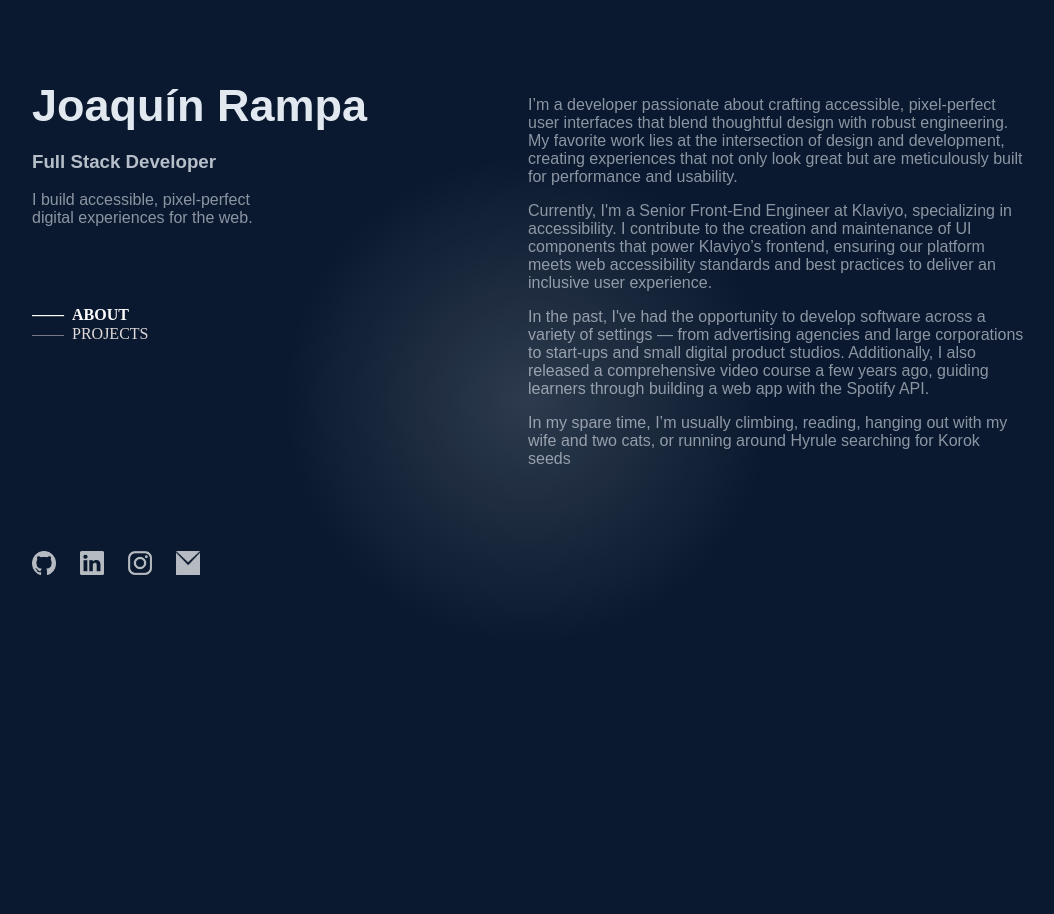
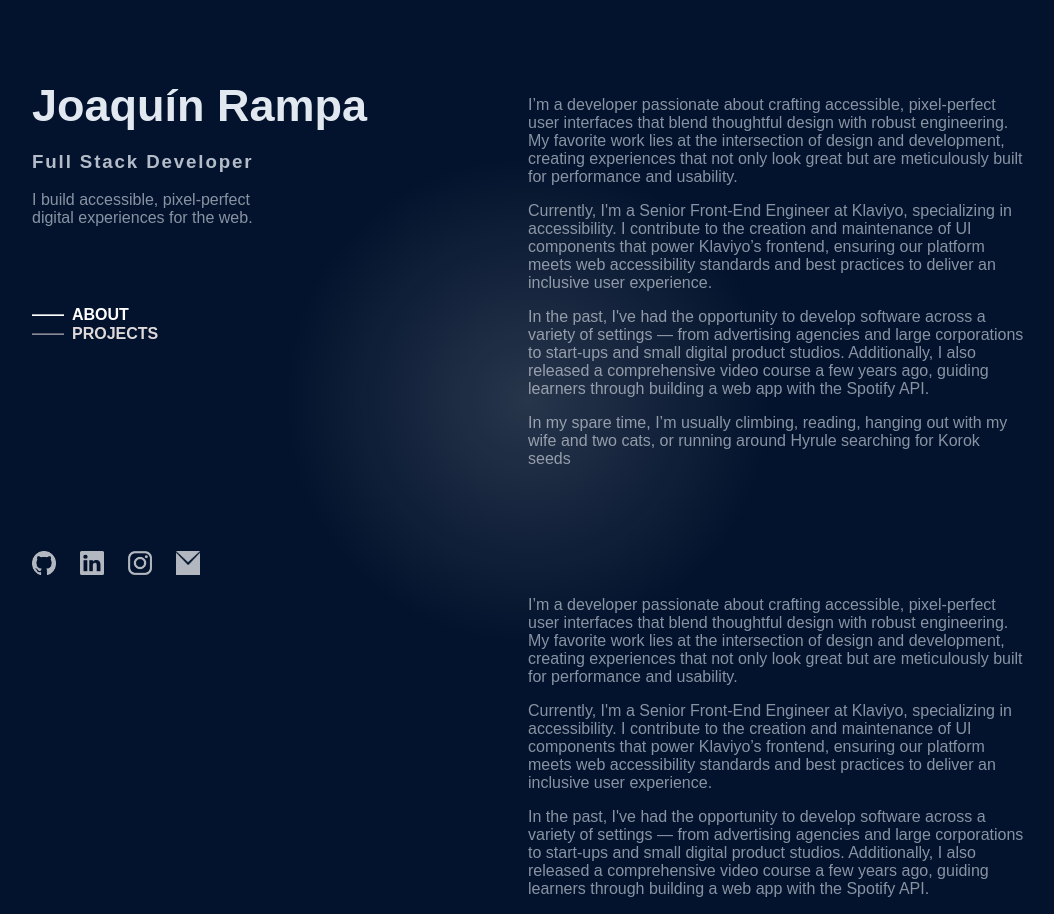
Before and after one commit to JoaRampa/JoaRampa.github.io, a Vue app: page / in a window 1280 px wide. Shown: the top 914 px of the page, without its empty margins (112-1166 px from the left). Before the commit the page ends 800 px from the top, so only its background shows below. Built offline with nearby package versions, Linux system fonts and the light colour scheme.

Commit message:
projects

```diff
--- a/src/App.vue
+++ b/src/App.vue
@@ -3,9 +3,10 @@
   import Title from './components/title.vue';
   import Nav from './components/nav.vue';
   import SocialMedia from './components/socialMedia.vue';
+  import Projects from './components/projects.vue';
 
   export default {
-    components: {Title, About, Nav, SocialMedia},
+    components: {Title, About, Nav, SocialMedia, Projects},
     data() {
       return {
         showNav: window.innerWidth > 1000
@@ -44,8 +45,14 @@
           <SocialMedia />
         </div>
       <div class="content">
-        <h1 v-if="!showNav">About</h1>
-        <About />
+        <div>
+          <h3 v-if="!showNav">ABOUT</h3>
+          <About />
+        </div>
+        <div>
+          <h3 v-if="!showNav">PROJECTS</h3>
+          <Projects />
+        </div>
       </div>
     </div>
 </template>
@@ -54,7 +61,7 @@
   html, body, #app {
     margin: 0;
     overflow-x: hidden;
-    background-color: #0a192f;
+    background-color: #03132d;
     color: rgb(226 232 240);
     scroll-behavior: smooth;
     font-family: sans-serif;
@@ -63,6 +70,11 @@
   :root {
     --mouse-x: 50vw;
     --mouse-y: 50vh;
+  }
+
+  h3 {
+    font-weight: 700;
+    letter-spacing: .1em;
   }
 
   .efectoLinterna {
@@ -91,6 +103,8 @@
   }
 
   .content {
+    display: grid;
+    row-gap: 6rem;
     box-sizing: border-box;
     margin-left: 50%;
     padding-right: 9rem;
--- a/src/components/nav.vue
+++ b/src/components/nav.vue
@@ -56,8 +56,8 @@ export default {
   text-decoration: none;
   color: #dfd9d9;
   transition: all 0.5s ease-in-out;
-  font-family: 'Orbitron';
   text-transform: uppercase;
+  font-weight: 700;
 }
 
 .text {
--- /dev/null
+++ b/src/components/projects.vue
@@ -0,0 +1,12 @@
+<template>
+  <p>I’m a developer passionate about crafting accessible, pixel-perfect user interfaces that blend thoughtful design with robust engineering. My favorite work lies at the intersection of design and development, creating experiences that not only look great but are meticulously built for performance and usability.</p>
+  <p>Currently, I'm a Senior Front-End Engineer at Klaviyo, specializing in accessibility. I contribute to the creation and maintenance of UI components that power Klaviyo’s frontend, ensuring our platform meets web accessibility standards and best practices to deliver an inclusive user experience.</p>
+  <p>In the past, I've had the opportunity to develop software across a variety of settings — from advertising agencies and large corporations to start-ups and small digital product studios. Additionally, I also released a comprehensive video course a few years ago, guiding learners through building a web app with the Spotify API.</p>
+  <p>In my spare time, I’m usually climbing, reading, hanging out with my wife and two cats, or running around Hyrule searching for Korok seeds</p>
+</template>
+
+<style scoped>
+p {
+  opacity: 0.6;
+}
+</style>
```
